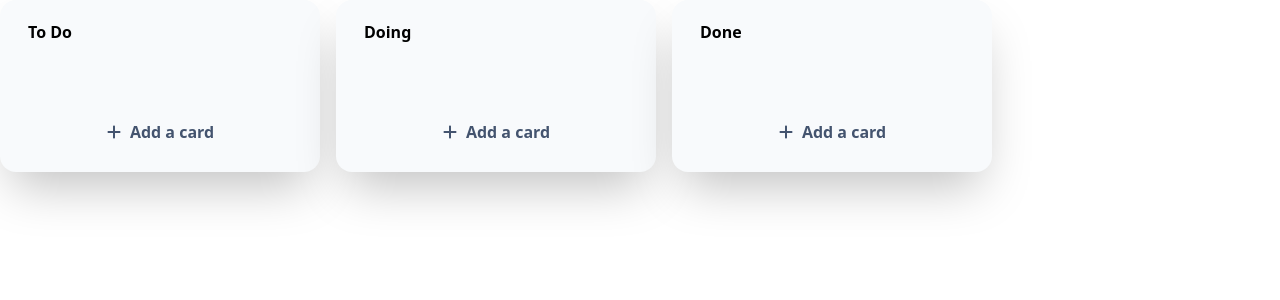
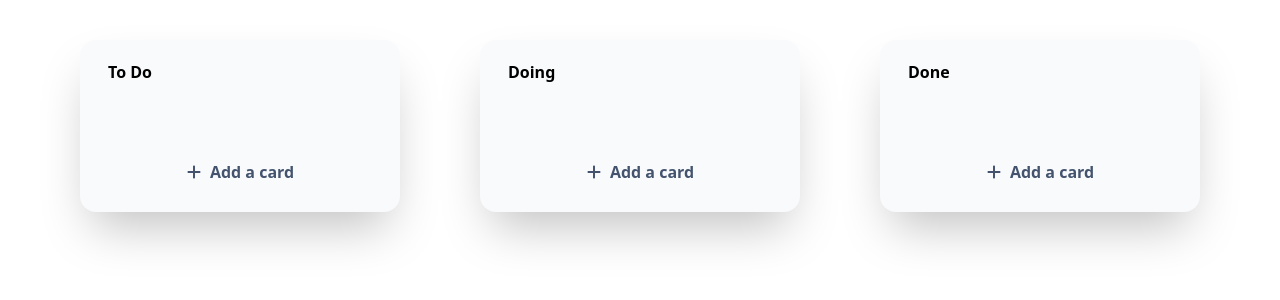
Before and after one commit to samandargofurov/9-oy-10-dars-vazifa, a React (Vite) app: page / in a window 1280 px wide. Shown: the top 300 px of the page. Built offline with nearby package versions, Linux system fonts and the light colour scheme.

Commit message:
complete

```diff
--- a/src/App.jsx
+++ b/src/App.jsx
@@ -76,7 +76,7 @@ const App = () => {
         <DragDropContext onDragEnd={handleDragEnd}>
             <Droppable droppableId="all-containers" direction="horizontal" type="CONTAINER">
                 {(provided) => (
-                    <div ref={provided.innerRef} {...provided.droppableProps} className="flex gap-4">
+                    <div ref={provided.innerRef} {...provided.droppableProps} className="flex justify-center gap-20 mt-10">
                         {containers.map((container, index) => (
                             <DndContainer
                                 key={container.id}
```
